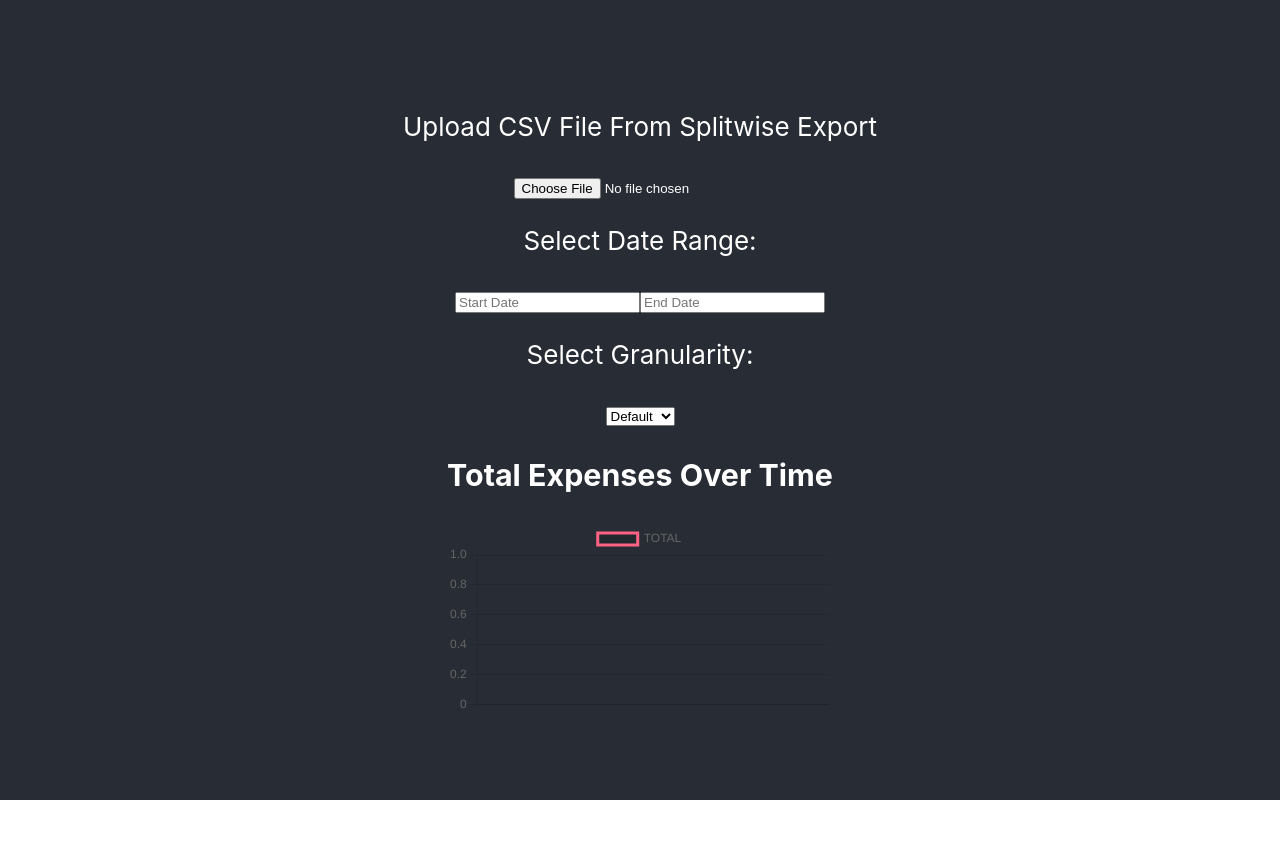
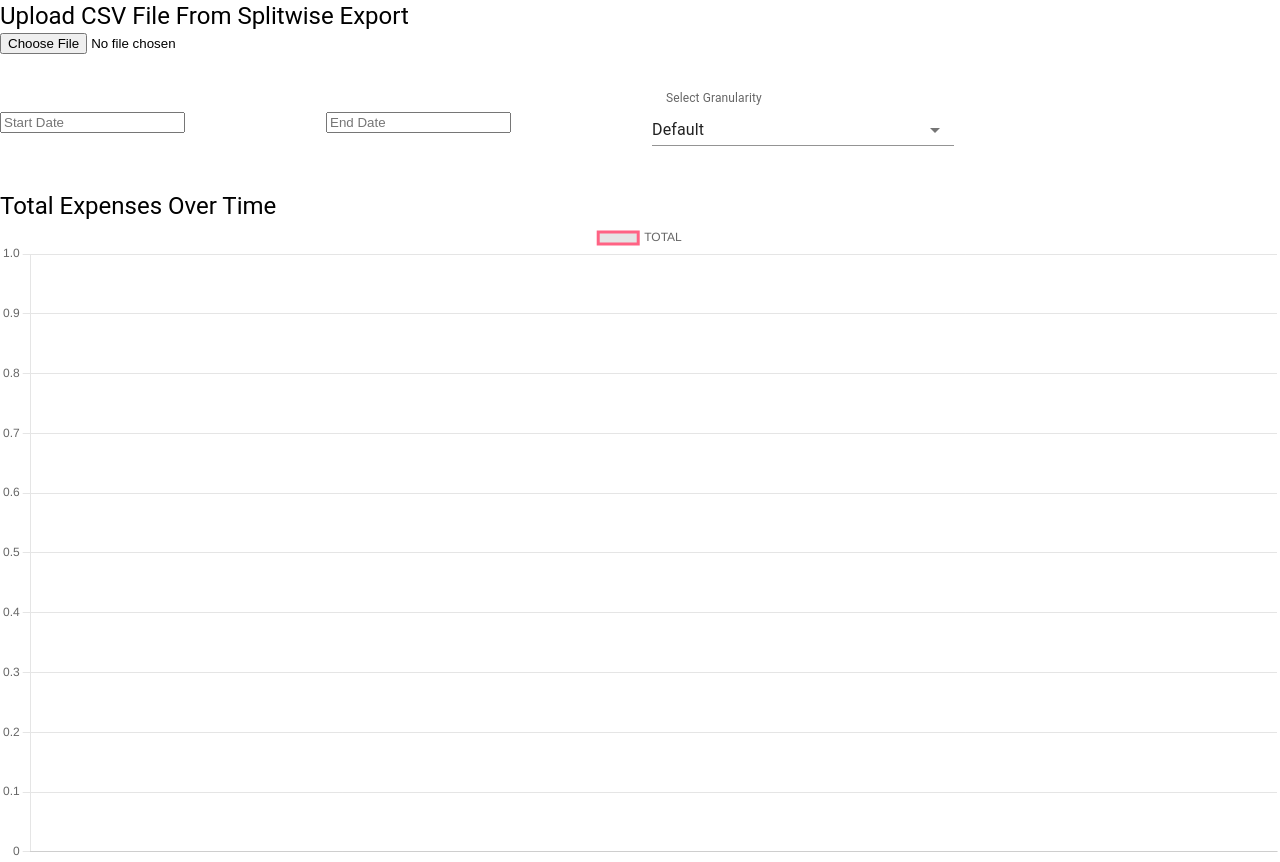
Before and after one commit to robosharkler/splitwise-expense-data-visualization, a React (Create React App) app: page / in a window 1280 px wide. Before the commit the page ends 800 px from the top, so only its background shows below. Built offline with nearby package versions, Linux system fonts and the light colour scheme.

Commit message:
get rid of original css

```diff
--- a/package.json
+++ b/package.json
@@ -3,6 +3,9 @@
   "version": "0.1.0",
   "private": true,
   "dependencies": {
+    "@emotion/react": "^11.11.4",
+    "@emotion/styled": "^11.11.5",
+    "@mui/material": "^5.15.20",
     "@testing-library/jest-dom": "^5.17.0",
     "@testing-library/react": "^13.4.0",
     "@testing-library/user-event": "^13.5.0",
--- a/src/App.tsx
+++ b/src/App.tsx
@@ -5,8 +5,25 @@ import 'react-datepicker/dist/react-datepicker.css';
 import { Line } from 'react-chartjs-2';
 import 'chart.js/auto';
 import { eachWeekOfInterval, eachMonthOfInterval, format } from 'date-fns';
-
-import './App.css';
+import {
+  Button,
+  Checkbox,
+  FormControl,
+  FormControlLabel,
+  FormGroup,
+  Grid,
+  Input,
+  InputLabel,
+  Paper,
+  Select,
+  Table,
+  TableBody,
+  TableCell,
+  TableContainer,
+  TableHead,
+  TableRow,
+  Typography
+} from '@mui/material';
 
 interface CSVRow {
   Date: string;
@@ -202,14 +219,12 @@ const App: React.FC = () => {
   };
 
   return (
-    <div className='App'>
-      <header className="App-header">
-        <p>Upload CSV File From Splitwise Export</p>
-        <form>
+    <div>
+      <header>
+        <Typography variant="h5">Upload CSV File From Splitwise Export</Typography>
         <input type="file" accept=".csv" onChange={handleFileUpload} />
-        </form>
-        <div>
-          <p>Select Date Range:</p>
+        <Grid container spacing={3} alignItems="center" style={{ marginTop: '20px' }}>
+          <Grid item xs={12} md={3}>
             <DatePicker
               selected={startDate}
               onChange={(date) => setStartDate(date || undefined)}
@@ -217,7 +232,10 @@ const App: React.FC = () => {
               startDate={startDate}
               endDate={endDate}
               placeholderText="Start Date"
+              className="form-control"
             />
+          </Grid>
+          <Grid item xs={12} md={3}>
             <DatePicker
               selected={endDate}
               onChange={(date) => setEndDate(date || undefined)}
@@ -226,71 +244,94 @@ const App: React.FC = () => {
               endDate={endDate}
               minDate={startDate}
               placeholderText="End Date"
+              className="form-control"
             />
-        </div>
-        <div>
-          <p>Select Granularity:</p>
-          <select value={granularity} onChange={(e) => setGranularity(e.target.value)}>
+          </Grid>
+          <Grid item xs={12} md={3}>
+            <FormControl fullWidth>
+              <InputLabel htmlFor="granularity">Select Granularity</InputLabel>
+              <Select
+                value={granularity}
+                onChange={(e) => setGranularity(e.target.value as string)}
+                input={<Input id="granularity" />}
+              >
                 <option value="default">Default</option>
                 <option value="weekly">Weekly</option>
                 <option value="monthly">Monthly</option>
-          </select>
-        </div>
+              </Select>
+            </FormControl>
+          </Grid>
+        </Grid>
+      </header>
 
-        <div>
+      <body>
         {(selectedCategories.size > 0 || showTotal) && (
-            <div>
-              <h3>Total Expenses Over Time</h3>
+          <Grid container spacing={3} style={{ marginTop: '20px' }}>
+            <Grid item xs={12}>
+              <Typography variant="h5">Total Expenses Over Time</Typography>
               <Line data={lineChartData} />
-            </div>
+            </Grid>
+          </Grid>
         )}
-        </div>
 
         {expensesByCategory.length > 0 && (
-          <div style={{ marginTop: '20px', maxHeight: '200px', overflowY: 'auto' }}>
-            <table className="expense-table">
-              <thead>
-                <tr>
-                  <th>Category</th>
-                  <th>Total Cost</th>
-                </tr>
-              </thead>
-              <tbody>
-                <tr>
-                  <td>
-                    <label>
-                      <input
-                        type="checkbox"
+          <Grid container style={{ marginTop: '20px' }}>
+            <Grid item xs={12} md={6}>
+              <TableContainer component={Paper} style={{ maxHeight: '200px', overflowY: 'auto' }}>
+                <Table>
+                  <TableHead>
+                    <TableRow>
+                      <TableCell>Category</TableCell>
+                      <TableCell>Total Cost</TableCell>
+                    </TableRow>
+                  </TableHead>
+                  <TableBody>
+                    <TableRow key="TOTAL">
+                      <TableCell>
+                        <FormGroup>
+                          <FormControlLabel
+                            control={
+                              <Checkbox
                                 checked={showTotal}
                                 onChange={handleTotalCheckboxChange}
                               />
-                      TOTAL
-                    </label>
-                  </td>
-                  <td>{Object.values(expenses).reduce((acc, categoryExpenses) => {
+                            }
+                            label="TOTAL"
+                          />
+                        </FormGroup>
+                      </TableCell>
+                      <TableCell>
+                        {Object.values(expenses).reduce((acc, categoryExpenses) => {
                           return acc + Object.values(categoryExpenses).reduce((acc, curr) => acc + curr, 0);
-                  }, 0).toFixed(2)}</td>
-                </tr>
+                        }, 0).toFixed(2)}
+                      </TableCell>
+                    </TableRow>
                     {expensesByCategory.map((item, index) => (
-                  <tr key={index}>
-                    <td>
-                      <label>
-                        <input
-                          type="checkbox"
+                      <TableRow key={index}>
+                        <TableCell>
+                          <FormGroup>
+                            <FormControlLabel
+                              control={
+                                <Checkbox
                                   checked={selectedCategories.has(item.category)}
                                   onChange={() => handleCheckboxChange(item.category)}
                                 />
-                        {item.category}
-                      </label>
-                    </td>
-                    <td>{item.totalCost.toFixed(2)}</td>
-                  </tr>
+                              }
+                              label={item.category}
+                            />
+                          </FormGroup>
+                        </TableCell>
+                        <TableCell>{item.totalCost.toFixed(2)}</TableCell>
+                      </TableRow>
                     ))}
-              </tbody>
-            </table>
-          </div>
-        )}
-      </header>
+                  </TableBody>
+                </Table>
+              </TableContainer>
+            </Grid>
+          </Grid>
+        )}</body>
+
+
     </div>
   );
 };
```
Also changed, not shown: 1 other file (tests, documents, lock files or other folders). Lines whose indentation alone changed are shown as unchanged.
